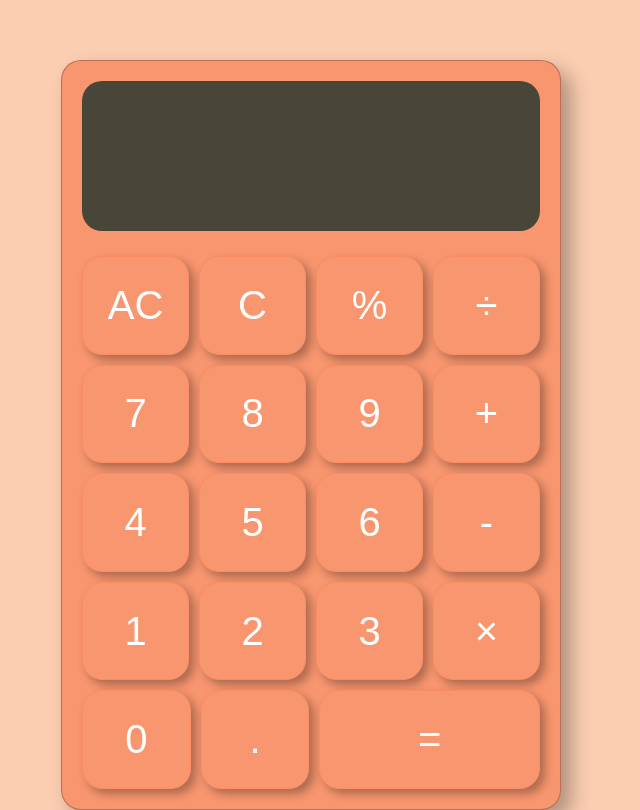
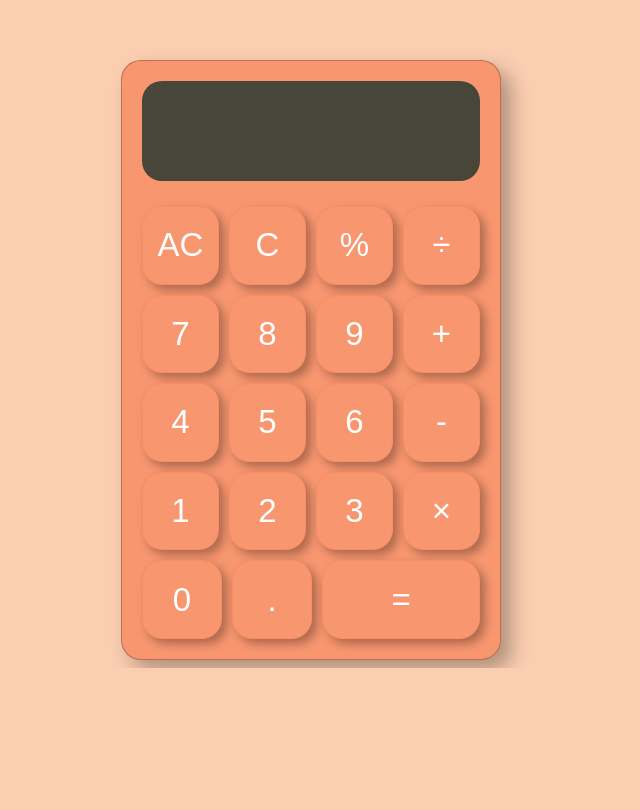
Before and after one commit to yunfeihit/Calculator, a plain HTML site: page index.html in a window 1280 px wide. Shown: the part 140-950 px from the top of the page, without its empty margins (329-969 px from the left). After the commit the page ends 808 px from the top, so only its background shows below. Drawn offline with Linux system fonts and the light colour scheme.

Commit message:
version 1.1 "adjust size"

```diff
--- a/styles.css
+++ b/styles.css
@@ -18,8 +18,8 @@ body {
 .cal {
     /*style*/
     background-color:#f8966f;
-    width: 500px;
-    height: 750px;
+    width: 380px;
+    height: 600px;
     margin: 200px auto 0 auto;
     border-radius: 20px;/*for all radius*/
     box-shadow: 10px 10px 20px rgba(0,0,0,0.3);
@@ -35,12 +35,12 @@ body {
 .window {
     /*style*/
     width: calc(100%-30px);
-    height: 150px;
+    height: 100px;
     margin: 20px;
     background-color: rgb(72, 70, 57);
     border-radius: 20px;
     /*define the font style inside*/
-    font-size: 48px;
+    font-size: 36px;
     text-align: right;
     /*new font(Digital-7)*/
     font-family: 'Digital-7', monospace;
@@ -54,14 +54,14 @@ body {
 
 
 #showStoredNumbers {
-    margin-top: 15px;
-    margin-right: 10px;
-    min-height: 48px;
+    margin-top: 5px;
+    margin-right: 15px;
+    min-height: 36px;
 }
 
 #showPushedButtons {
-    font-size: 75px;
-    margin-right: 10px;
+    font-size: 56px;
+    margin-right: 15px;
 }
 
 
@@ -84,7 +84,7 @@ body {
 .btn{
     background-color: #f8966f;
     color: white;
-    font-size: 40px;
+    font-size: 33px;
     font-weight: 400;
     flex: 1;
     border-radius: 20px;
```
